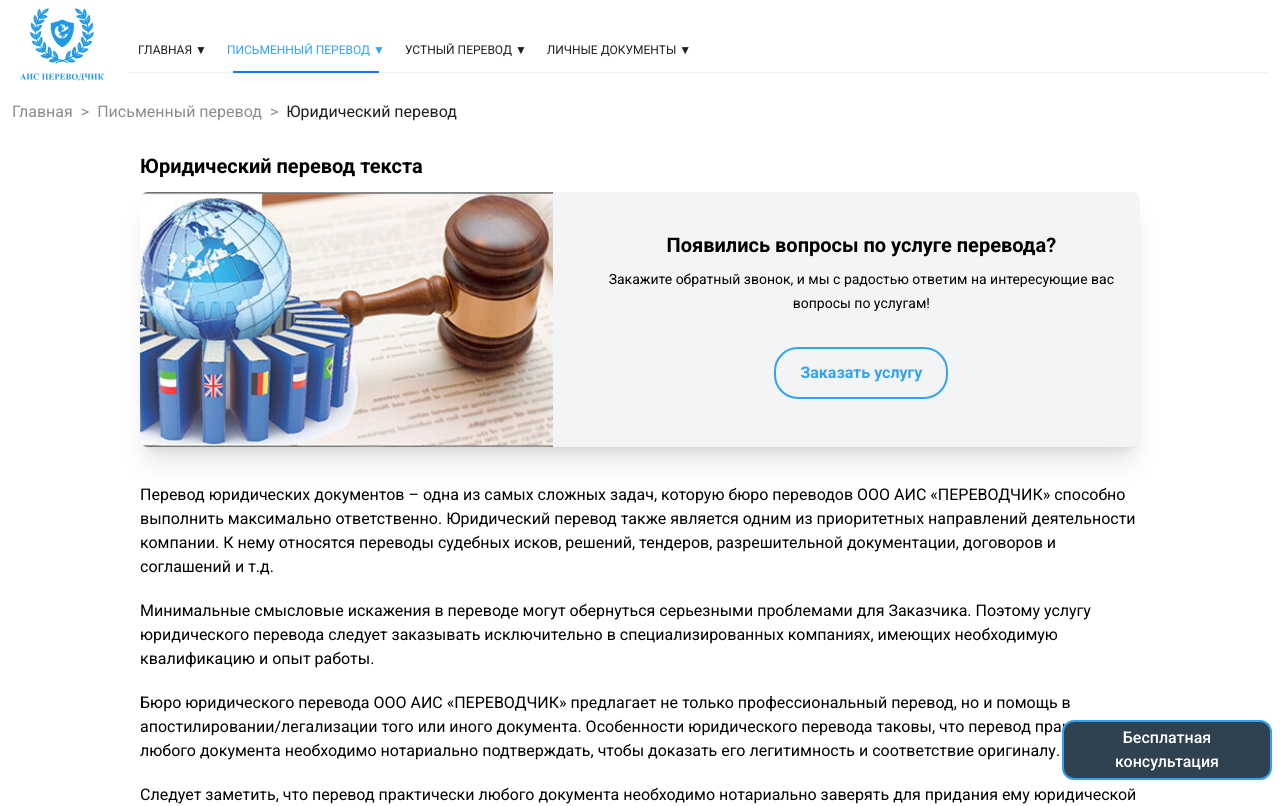
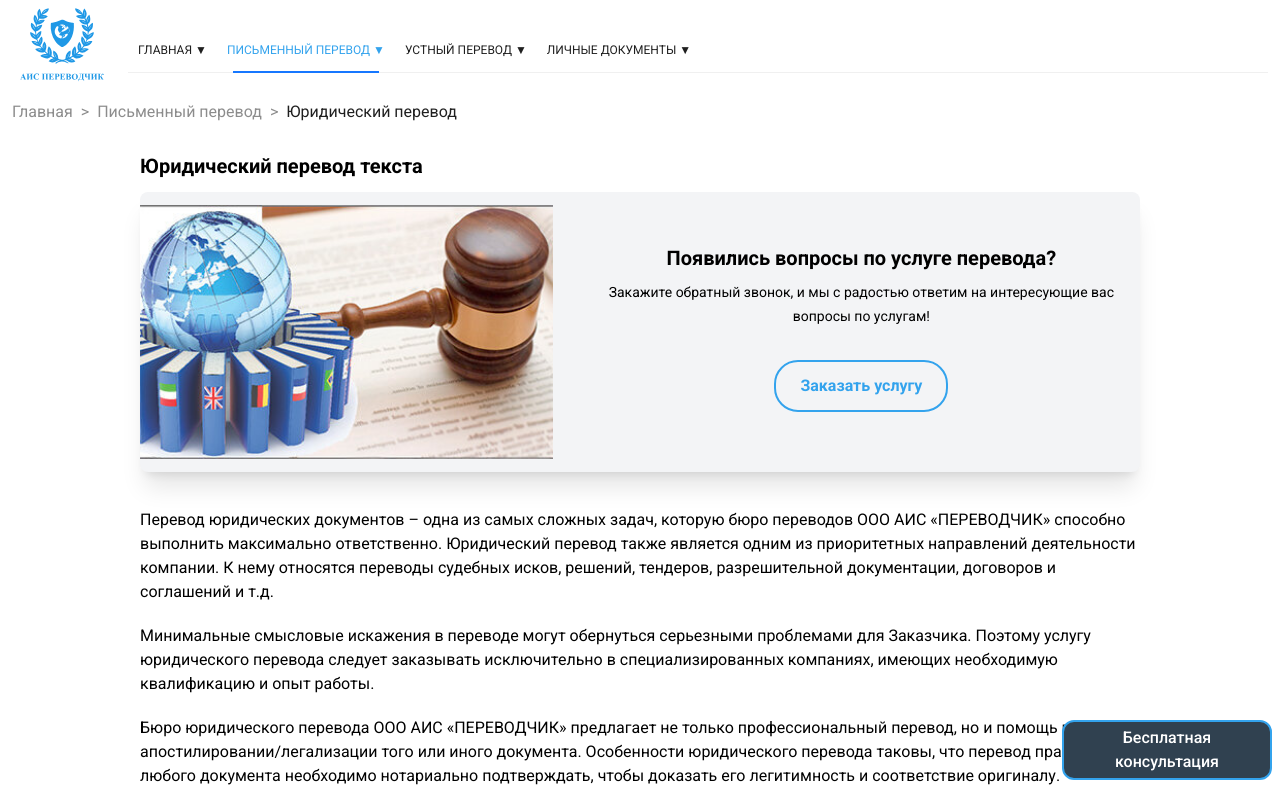
Before and after one commit to kholturaev2001/translation_services, a React (Vite) app: page /services/legal_translation in a window 1280 px wide. Shown: the top 806 px of the page. Built offline with nearby package versions, Linux system fonts and the light colour scheme.

Commit message:
some changes

```diff
--- a/src/components/Card/ServiceCard.jsx
+++ b/src/components/Card/ServiceCard.jsx
@@ -19,10 +19,10 @@ const ServiceCard = ({
     return number.toString().replace(/\B(?=(\d{3})+(?!\d))/g, " ");
   }
   return (
-    <div className="flex justify-center">
-      <div className="md:max-w-[1000px] max-w-[100%] flex flex-col m-auto mx-3 mb-4">
+    <div className="flex  justify-center">
+      <div className="md:max-w-[1000px] max-w-[100%]  flex flex-col m-auto mx-3 mb-4">
         <p className="text-xl font-semibold py-3">{title}</p>
-        <div className="flex md:flex-row flex-col gap-[30px] items-center justify-center bg-gray-100 rounded-lg overflow-hidden h-full md:pb-0 pb-4 shadow-xl">
+        <div className="flex min-h-[280px] md:flex-row flex-col gap-[30px] items-center justify-center bg-gray-100 rounded-lg overflow-hidden h-full md:pb-0 pb-4 shadow-xl">
           <img
             src={img}
             alt="service"
```
